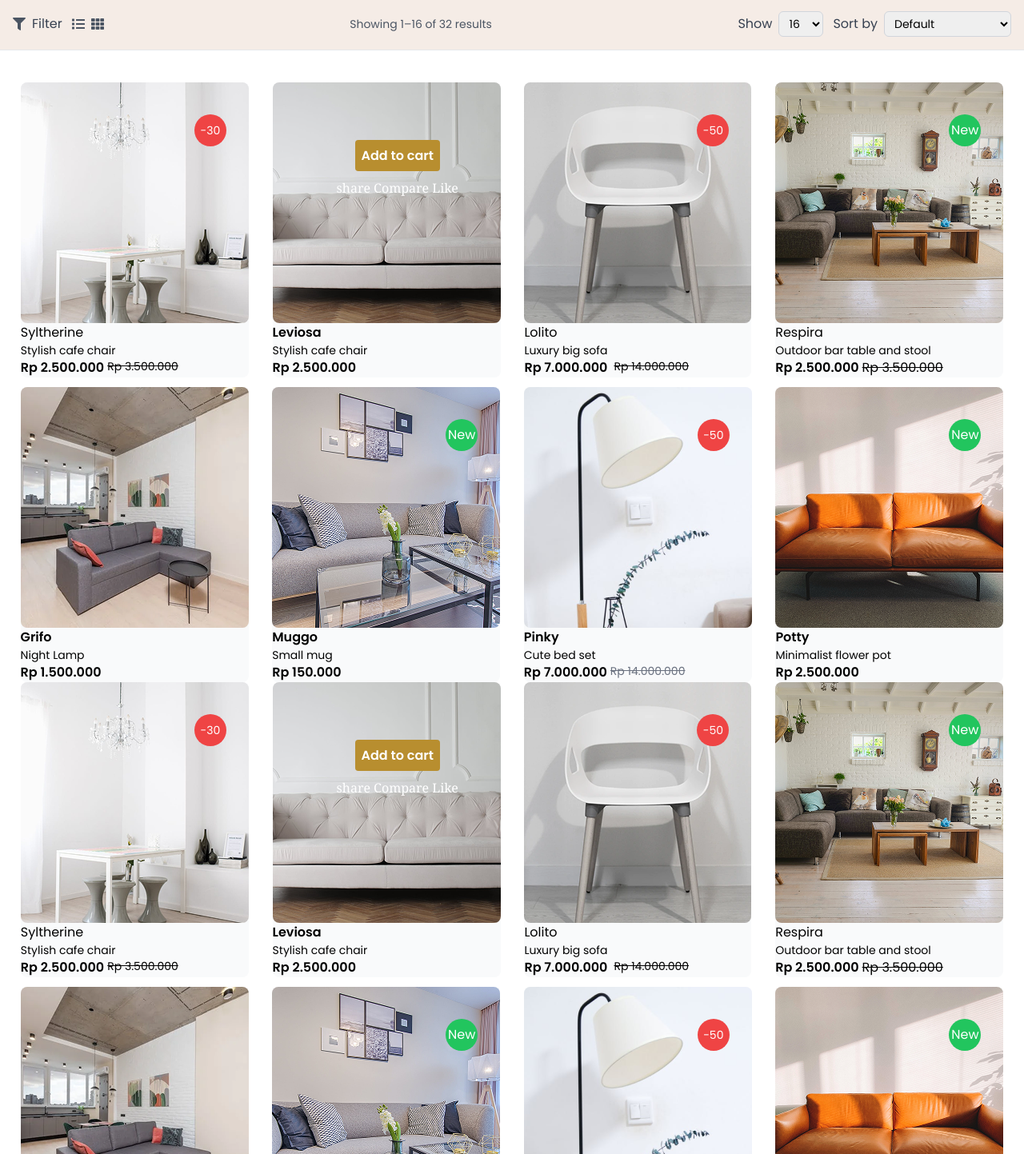
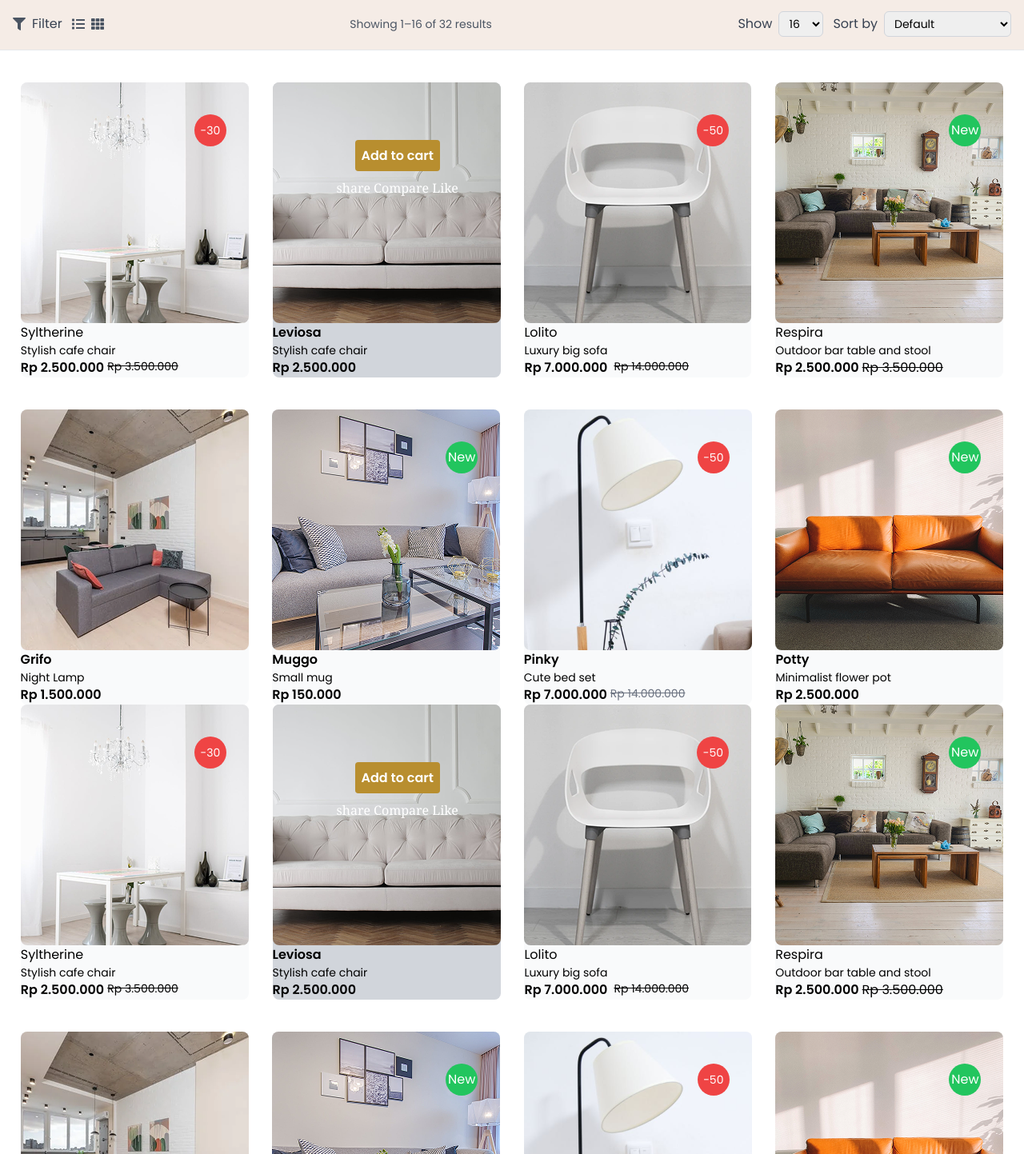
Before and after one commit to Govamarket/Furniture-Show-room, a React (Create React App) app: page /shop in a window 1280 px wide. Shown: the part 387-1830 px from the top of the page at 80% size. Built offline with nearby package versions, Linux system fonts and the light colour scheme.

Commit message:
initial commit

```diff
--- a/src/Components/Pages/Shop.js
+++ b/src/Components/Pages/Shop.js
@@ -88,7 +88,7 @@ const Shop = () => {
       </div>
 
       <div className="mt-10">
-        <section className="flex justify-evenly gap-x-1 gap-y-3 md: flex-wrap">
+        <section className="flex justify-evenly gap-x-1 gap-y-10 md: flex-wrap">
           <div className="relative bg-gray-50 rounded-lg">
             <img src={tableBar} className="rounded-lg" />
             <span className="absolute right-7 top-10 bg-red-500 p-2 rounded-full text-white flex items-center justify-center w-10 h-10 text-sm">
@@ -114,7 +114,7 @@ const Shop = () => {
             </div>
           </div>
 
-          <div className="add-cart relative  bg-gray-50 rounded-lg">
+          <div className="add-cart relative  bg-gray-300 rounded-lg">
             <img src={sofaBar} className="rounded-lg" />
             <div className="absolute top-20 text-center mx-20">
               <span className="add p-2 text-white font-bold rounded">
@@ -291,7 +291,7 @@ const Shop = () => {
       </div>
       <div>
         {/* Replication of images on shop list {items} */}
-        <section className="flex justify-evenly gap-x-1 gap-y-3 md: flex-wrap">
+        <section className="flex justify-evenly gap-x-1 gap-y-10 md: flex-wrap">
           <div className="relative bg-gray-50 rounded-lg">
             <img src={tableBar} className="rounded-lg" />
             <span className="absolute right-7 top-10 bg-red-500 p-2 rounded-full text-white flex items-center justify-center w-10 h-10 text-sm">
@@ -317,7 +317,7 @@ const Shop = () => {
             </div>
           </div>
 
-          <div className="add-cart relative  bg-gray-50 rounded-lg">
+          <div className="add-cart relative  bg-gray-300 rounded-lg">
             <img src={sofaBar} className="rounded-lg" />
             <div className="absolute top-20 text-center mx-20">
               <span className="add p-2 text-white font-bold rounded">
```
